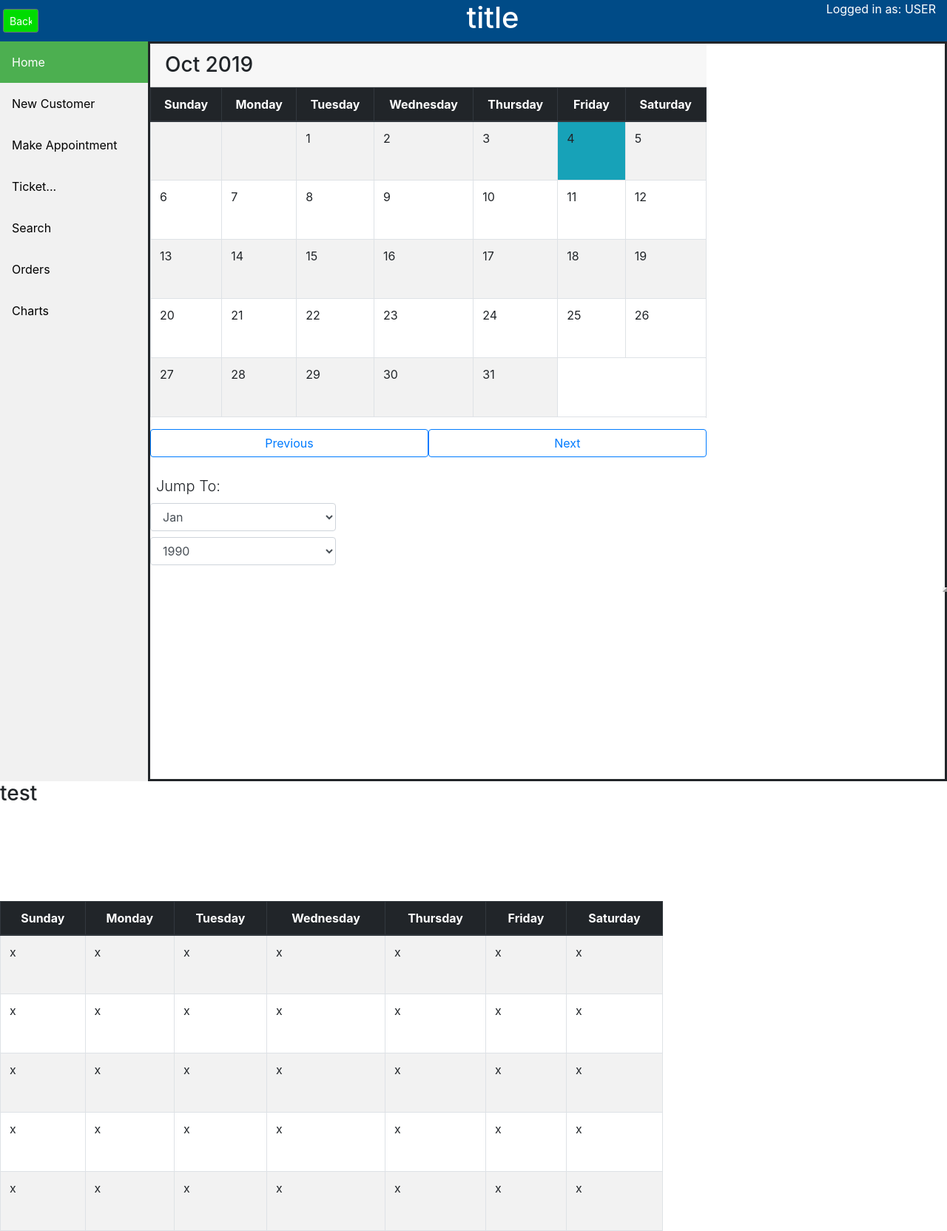
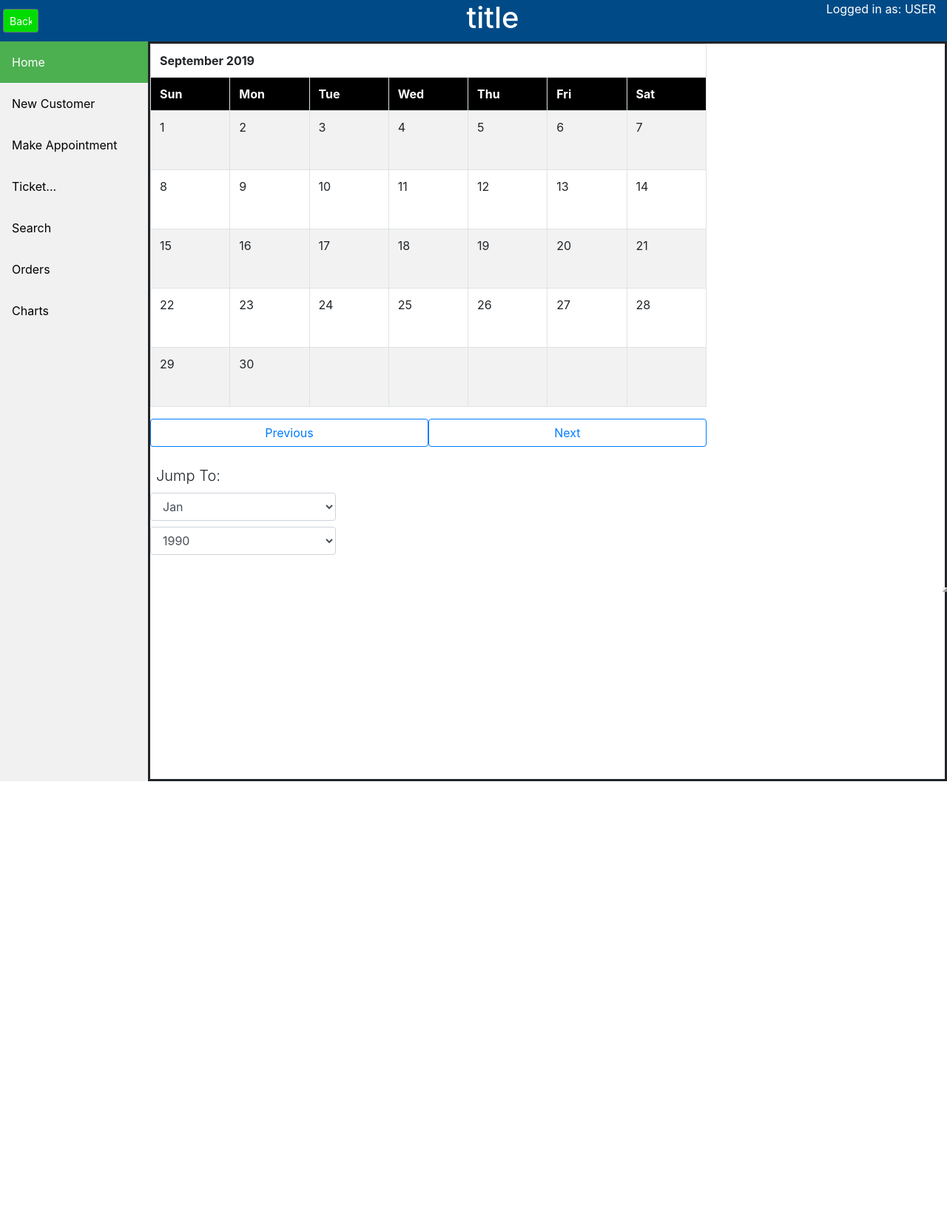
Before and after one commit to Matt-LaFayette/Research_Project, a Flask app: page /calendar in a window 1280 px wide. Shown: the whole page at 74% size. After the commit the page ends 1056 px from the top, so only its background shows below. Run offline with Flask 2, Linux system fonts and the light colour scheme; data that the repository does not hold is empty; parts of the project's set-up code (start-up, migrations or seed data) failed here and were passed over; some libraries are stand-ins or nearby versions.

Commit message:
fixed flask making calendar and days have unique classnames, broken appt maker

```diff
--- a/app/routes.py
+++ b/app/routes.py
@@ -8,8 +8,14 @@ from app.forms import RegistrationForm, TicketCreate, MyForm, TicketSearch, Crea
 from sqlalchemy.exc import IntegrityError
 from sqlalchemy import text
 from calendar import *
+import datetime
 
 customer = ""
+try:
+	testtime = Time.query.all()
+	print (testtime)
+except:
+	print("I failed to query time")
 
 #cd C:\Users\MGLafayette\Desktop\Projects\Undergrade Research Project
 #env\Scripts\activate
@@ -190,6 +196,7 @@ def new():
 def createticket():
 	form = TicketCreate()
 	title = 'Ticket'
+
 	if request.method == 'POST':
 		# if request.form['submit_button'] == 'submit':
 		try:
@@ -250,11 +257,18 @@ def clearsession():
 @app.route("/calendar", methods=('GET', 'POST'))
 def calendar():
 	testtime = ""
-	yy=2017
-	mm = 11
-# Doesn't work
-	# for x in calendar:
-	# 	print (x)
+	dt = datetime.datetime.now()
+	yyyy = dt.year
+	mm = dt.month
+	print (yyyy)
+	print (mm)
+	testtime = Time.query.all()
+	print (testtime)
+	# num_days = monthrange(2019, 2)[1] # num_days = 28
+	# print(num_days)
+	tc= HTMLCalendar(firstweekday=6)
+	cal = tc.formatmonth(yyyy, mm)
+	# might not need
 	try:
 		print(request.form.get('appt'))
 		timeadd = str(request.form.get('appt'))
@@ -271,13 +285,9 @@ def calendar():
 		print("attempting to add")
 		print("adding to db")
 		print("committing...")
-		try:
-			testtime = Time.query.all()
-		except:
-			print("I failed to query time")
 	except:
 		print("I failed to grab the appt form")
-	return render_template('calendar.html', testtime=testtime)
+	return render_template('calendar.html', cal=cal, testtime=testtime)
 
 # @app.route("/addtime", methods=('GET', 'POST'))
 # def addtime():
--- a/app/templates/calendar.html
+++ b/app/templates/calendar.html
@@ -51,22 +51,7 @@
 </script>
 
 <div class="calendar" id="calendar" style="width: 70%; display: block;">
-	<h3 class="card-header" id="monthAndYear"></h3>
-	<table class="table table-striped table-bordered table-hover" id="calendar">
-  <thead class="thead-dark">
-  	<tr style="text-align: center;">
-      <th scope="col">Sunday</th>
-      <th scope="col">Monday</th>
-      <th scope="col">Tuesday</th>
-      <th scope="col">Wednesday</th>
-      <th scope="col">Thursday</th>
-      <th scope="col">Friday</th>
-      <th scope="col">Saturday</th>
-    </tr>
-  </thead>
-            <tbody id="calendar-body">
-
-            </tbody>
+{{cal|safe}}
         </table>
         <div class="form-inline">
 
@@ -136,29 +121,7 @@
             <option value=2029>2029</option>
             <option value=2030>2030</option>
         </select></form>
-<!--   <div class="row">
-    <div class="col-sm">
-      One of three columns
-    </div>
-    <div class="col-sm">
-      2 of three columns
-    </div>
-    <div class="col-sm">
-      3 of three columns
-    </div>
-        <div class="col-sm">
-      4 of three columns
-    </div>
-        <div class="col-sm">
-      5 of three columns
-    </div>
-        <div class="col-sm">
-      6 of three columns
-    </div>
-        <div class="col-sm">
-      7 of three columns
-    </div>
-</div> -->
+
 
 
 
@@ -177,158 +140,6 @@
 
 
 
-
-
-<script>
-let today = new Date();
-let currentMonth = today.getMonth();
-let currentYear = today.getFullYear();
-let selectYear = 0;
-let selectMonth = 0;
-
-let months = ["Jan", "Feb", "Mar", "Apr", "May", "Jun", "Jul", "Aug", "Sep", "Oct", "Nov", "Dec"];
-
-let monthAndYear = document.getElementById("monthAndYear");
-showCalendar(currentMonth, currentYear);
-
-
-function next() {
-    currentYear = (currentMonth === 11) ? currentYear + 1 : currentYear;
-    currentMonth = (currentMonth + 1) % 12;
-    showCalendar(currentMonth, currentYear);
-}
-
-function previous() {
-    currentYear = (currentMonth === 0) ? currentYear - 1 : currentYear;
-    currentMonth = (currentMonth === 0) ? 11 : currentMonth - 1;
-    showCalendar(currentMonth, currentYear);
-}
-
-function jump() {
-    currentYear = parseInt(selectYear.value);
-    currentMonth = parseInt(selectMonth.value);
-    showCalendar(currentMonth, currentYear);
-}
-//https://medium.com/@nitinpatel_20236/challenge-of-building-a-calendar-with-pure-javascript-a86f1303267d
-function showCalendar(month, year) {
-
-    let firstDay = (new Date(year, month)).getDay();
-    let daysInMonth = 32 - new Date(year, month, 32).getDate();
-
-    let tbl = document.getElementById("calendar-body"); // body of the calendar
-
-    // clearing all previous cells
-    tbl.innerHTML = " ";
-
-    // filing data about month and in the page via DOM.
-    monthAndYear.innerHTML = months[month] + " " + year;
-    selectYear.value = year;
-    selectMonth.value = month;
-
-    var dayarray = [];
-    var hourarray = [];
-
-    for (let z = 0; z < 5; z++) {
-    	c = "day" + z;
-    	d = "hour" + z;
-    	dayarray.push(document.getElementsByClassName(c));
-    	hourarray.push(document.getElementsByClassName(d));
-    }
-
-    console.log(hourarray);
-
-
-
-    // creating all cells
-    let date = 1;
-    for (let i = 0; i < 6; i++) {
-        // creates a table row
-        let row = document.createElement("tr");
-
-        //creating individual cells, filing them up with data.
-        for (let j = 0; j < 7; j++) {
-            if (i === 0 && j < firstDay) {
-                z = 0;
-                let cell = document.createElement("td");
-
-                let cellText = document.createTextNode("");
-                cell.appendChild(cellText);
-                row.appendChild(cell);
-
-                for (x in dayarray) {
-                    for (y in dayarray.length) {
-                        if (dayarray[x] == date){
-                            console.log(dayarray[x]);
-                            console.log(hourarray[x]);
-                            for (z in hourarray.length) {
-                                console.log(hourarray.length)
-                                 cell.appendChild(hourarray[x].toString());
-                             }
-                        }
-                    }
-                }
-            }
-            else if (date > daysInMonth) {
-                break;
-            }
-
-            else {
-                let cell = document.createElement("td");
-                let cellText = document.createTextNode(date);
-                z++;
-                x = "div" + z;
-                if (date === today.getDate() && year === today.getFullYear() && month === today.getMonth()) {
-                    cell.classList.add("bg-info");
-                } // color today's date
-                let cell1 = document.createElement(x);
-                cell.appendChild(cellText);
-
-                cell.appendChild(cell1);
-                //need to add class or id
-                //adding appts to correct day
-                for (x in dayarray) {
-                	for (y in dayarray.length) {
-                		if (dayarray[x] == date){
-                			console.log(dayarray[x]);
-                			console.log(hourarray[x]);
-                			//add array for hour and interate through it
-                            for (z in hourarray.length) {
-                                console.log(hourarray.length)
-                			    $( "div1" ).val(hourarray[x]);
-                             }
-                		}
-                	}
-                }
-                // if (date == day) {
-                // 	cell.appendChild(hour)
-                // }
-                // console.log(date)
-                row.appendChild(cell);
-                date++;
-
-
-            }
-
-
-        }
-
-        tbl.appendChild(row); // appending each row into calendar body.
-    }
-
-}
-
-// document.getElementsByClassName("td.bg-info").href = "http://127.0.0.1:5000/calendar#";
-
-// $(this).attr("href", newUrl); // Set herf value
-
-
-// document.getElementById("bg-info").onclick = expandDay;
-
-// function expandDay() {
-// 	document.getElementsByClassName("calendar").style.display = "none";
-// }
-
-</script>
 <script>
 
 	$('.bg-info').click(function(){
@@ -343,7 +154,7 @@ function showCalendar(month, year) {
 //  $("div1").append(hour);
 
 </script>
-<div class="calendar" id="calendar" style="width: 70%; display: block;">
+<!-- <div class="calendar" id="calendar" style="width: 70%; display: block;">
     <h3>test</h3>
     <table class="table table-striped table-bordered table-hover" id="calendar">
   <thead class="thead-dark">
@@ -357,13 +168,92 @@ function showCalendar(month, year) {
       <th scope="col">Saturday</th>
     </tr>
   </thead>
-  <tbody>
-{% for x in range (5) %}
-<tr><br>
-    {% for y in range (7) %}
-        <td>x</td>
-    {% endfor %}
-</tr>
-{% endfor %}
-</tbody>
-{{str}}
+  <tbody> -->
+
+
+    <script>
+    $(".month").attr('class', 'table table-striped table-bordered table-hover');
+    $(".mon").first().css({"background-color":"black", "color":"white"});
+    $(".tue").first().css({"background-color":"black", "color":"white"});
+    $(".wed").first().css({"background-color":"black", "color":"white"});
+    $(".thu").first().css({"background-color":"black", "color":"white"});
+    $(".fri").first().css({"background-color":"black", "color":"white"});
+    $(".sat").first().css({"background-color":"black", "color":"white"});
+    $(".sun").first().css({"background-color":"black", "color":"white"});
+
+
+    //uniquely names each cell in calendar
+    for(i = 0; i < $(".mon").length; i++) {
+        $(".mon").eq(i).addClass($(".mon").eq(i).html());
+    }
+
+    for(i = 0; i < $(".tue").length; i++) {
+        $(".tue").eq(i).addClass($(".tue").eq(i).html());
+    }
+
+    for(i = 0; i < $(".wed").length; i++) {
+        $(".wed").eq(i).addClass($(".wed").eq(i).html());
+    }
+
+    for(i = 0; i < $(".thu").length; i++) {
+        $(".thu").eq(i).addClass($(".thu").eq(i).html());
+    }
+
+    for(i = 0; i < $(".fri").length; i++) {
+        $(".fri").eq(i).addClass($(".fri").eq(i).html());
+    }
+
+    for(i = 0; i < $(".sat").length; i++) {
+        $(".sat").eq(i).addClass($(".sat").eq(i).html());
+    }
+
+    for(i = 0; i < $(".sun").length; i++) {
+        $(".sun").eq(i).addClass($(".sun").eq(i).html());
+    }
+// $(".sat").last().addClass($(".sat").last().html());
+    // $(".sat").each(function(index) {
+    //     console.log($(this).text() );
+    // })
+
+    //grab all months in hidden div
+    for (i = 0; i < ($(".hidden").children().length/3); i++) {
+        console.log($(".month"+(i+1)));
+    }
+
+    //grab all days in hidden div
+    for (i = 0; i < ($(".hidden").children().length); i++) {
+        console.log($(".day"+(i+1)).text());
+    }
+
+    for (i = 0; i < ($(".hidden").children().length); i++) {
+        console.log($(".hour"+(i+1)).text());
+    }
+
+
+//looks good need to work getting this correct.
+($(".table").children().children().slice(2).children()).each(function(index) {
+    //console.log($(".td").eq(2));
+    for (i = 0; i < ($(".hidden").children().length); i++) {
+        console.log($(this).text());
+        //this one returning weird numbers
+        console.log($(".day"+(i+1)).text());
+        if (($(this).text()) == $(".day"+(i+1)).text()) {
+
+
+            $(this).append($(".hour"+(i+1)).text());
+            // console.log($(".hour"+(i+1)).text());
+        }
+    }
+});
+
+    //checks values
+    //$(".table").children().children().slice(2).children().is(":contains('10')" )
+
+    //gets all tr rows from calender
+    //$(".table").children().children().slice(2);
+
+
+    // $(".hidden").each(function(index) {
+    //     console.log($(".month"+(index+1)));
+    // });
+</script>
```
